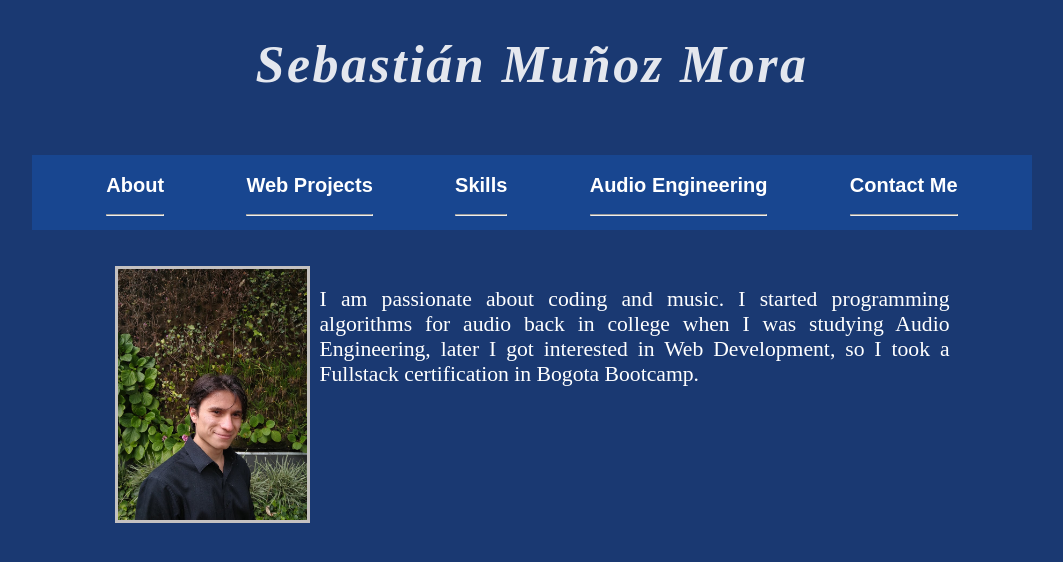
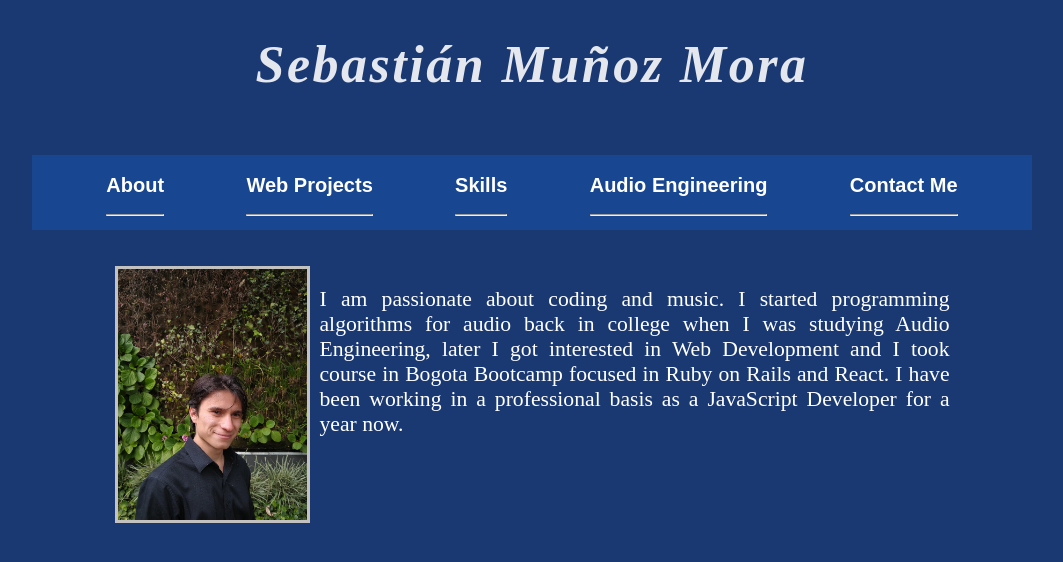
Before and after one commit to SebastianMunozMora/personal-website, a React (Create React App) app: page / in a window 1280 px wide. Both pictures are taken after a click on the button "About". Shown: the top 562 px of the page, without its empty margins (108-1171 px from the left). Built offline with nearby package versions, Linux system fonts and the light colour scheme.

Commit message:
updated profile description

```diff
--- a/src/Components/ProfileCard.js
+++ b/src/Components/ProfileCard.js
@@ -7,10 +7,8 @@ class ProfileCard extends React.Component {
 
                 <img src="./pro_pic.jpg" className="profile-img"></img>
                 <p className="about-p">
-
                     I am passionate about coding and music. I started programming algorithms for audio back in college when I was studying Audio Engineering,
-                    later I got interested in Web Development, so I took a Fullstack  certification in Bogota Bootcamp.
-
+                    later I got interested in Web Development and I took course in Bogota Bootcamp focused in Ruby on Rails and React. I have been working in a professional basis as a JavaScript Developer for a year now.
                 </p>
             </div>
         )
```
